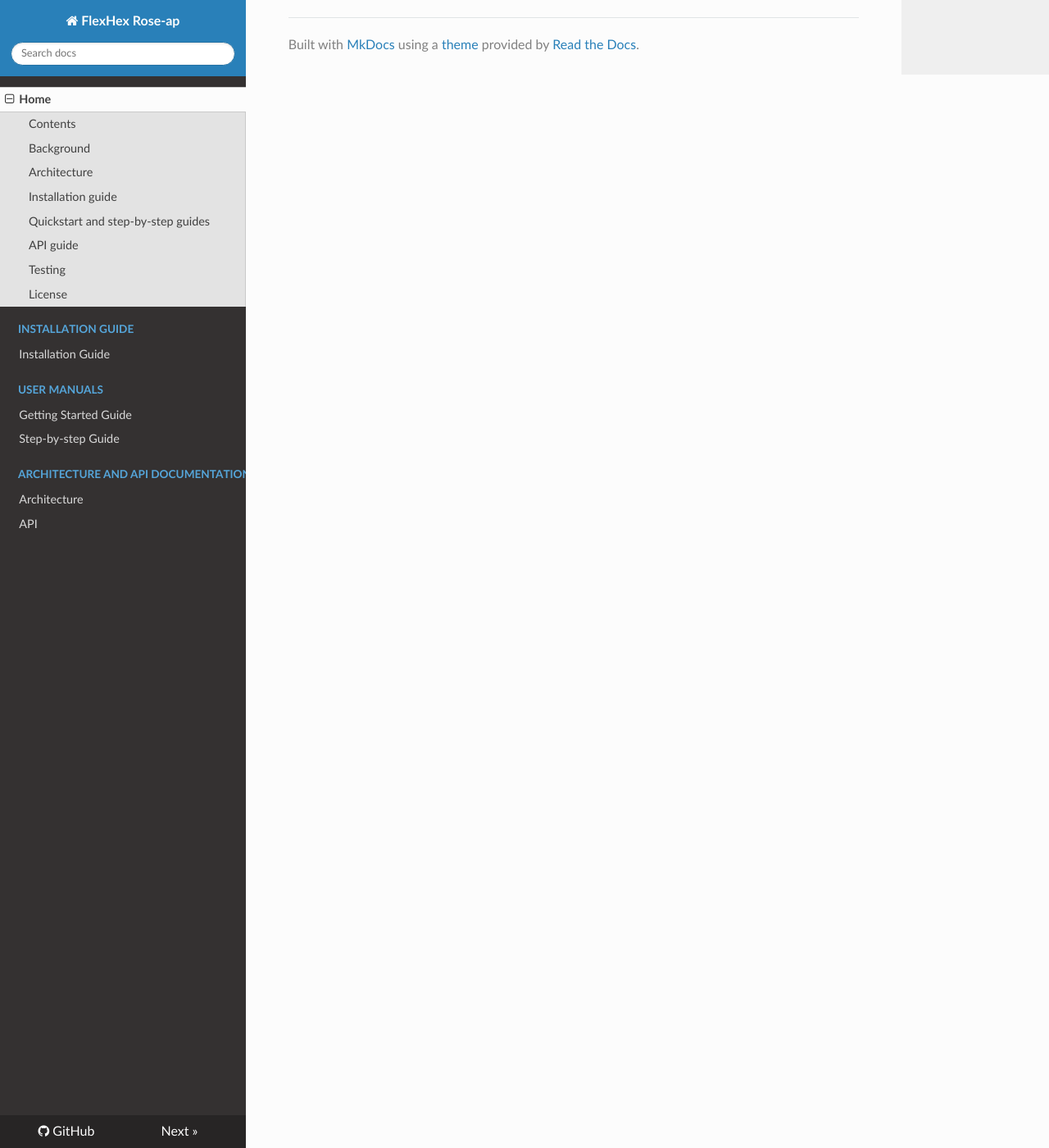
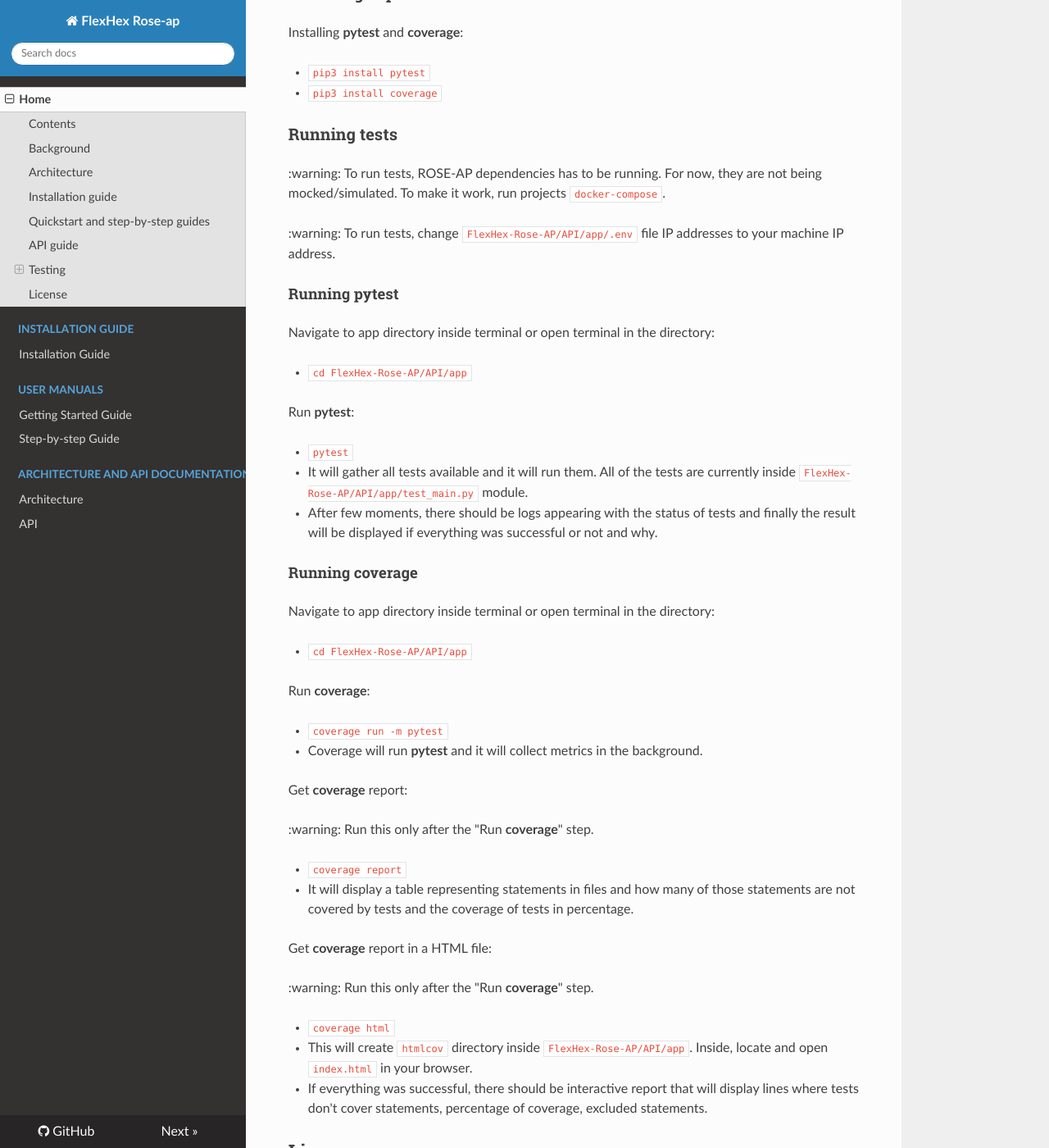
Before and after one commit to Factobotics/FlexHex-Rose-AP, an MkDocs documentation site: the page built from docs/index.md, in a window 1280 px wide and 1400 px high, scrolled down 2014 px. Shown: the whole window at 82% size. Built offline with MkDocs 1.6.1, drawn with Linux system fonts in a browser that asks for light colours; nearby versions of some CDN libraries; old or Windows-style settings are respelled for this version of MkDocs; some of the changed text lies outside the part shown.

Commit message:
Update README.md, docs/README.md, docs/index.md files

````diff
--- a/docs/index.md
+++ b/docs/index.md
@@ -62,7 +62,71 @@ Information about the API of the FlexHex ROSE-AP can be found in the [API docume
 
 ## Testing
 
-TBD
+For now, API tests are available.
+
+They are done using python module "[pytest](https://docs.pytest.org/en/latest/)" and for coverage "[coverage](https://coverage.readthedocs.io/en/latest/)".
+
+To install the modules, you need Python 3. Python3.7+ recommended. You can get python [here](https://www.python.org/downloads/). Also, python packet manager **pip** is required.
+
+### Installing dependencies
+
+Installing **pytest** and **coverage**:
+
+- ```pip3 install pytest```
+
+- ```pip3 install coverage```
+
+### Running tests
+
+:warning: To run tests, ROSE-AP dependencies has to be running. For now, they are not being mocked/simulated. To make it work, run  projects ```docker-compose```.
+
+:warning: To run tests, change ```FlexHex-Rose-AP/API/app/.env``` file IP addresses to your machine IP address.
+
+#### Running pytest
+
+Navigate to app directory inside terminal or open terminal in the directory:
+
+- ```cd FlexHex-Rose-AP/API/app```
+
+Run **pytest**:
+
+- ```pytest```
+
+- It will gather all tests available and it will run them. All of the tests are currently inside ```FlexHex-Rose-AP/API/app/test_main.py``` module.
+
+- After few moments, there should be logs appearing with the status of tests and finally the result will be displayed if everything was successful or not and why.
+
+#### Running coverage
+
+Navigate to app directory inside terminal or open terminal in the directory:
+
+- ```cd FlexHex-Rose-AP/API/app```
+
+Run **coverage**:
+
+- ```coverage run -m pytest```
+
+- Coverage will run **pytest** and it will collect metrics in the background.
+
+Get **coverage** report:
+
+:warning: Run this only after the "Run **coverage**" step.
+
+- ```coverage report```
+
+- It will display a table representing statements in files and how many of those statements are not covered by tests and the coverage of tests in percentage.
+
+
+Get **coverage** report in a HTML file:
+
+:warning: Run this only after the "Run **coverage**" step.
+
+- ```coverage html```
+
+- This will create ```htmlcov``` directory inside ```FlexHex-Rose-AP/API/app```. Inside, locate and open ```index.html``` in your browser.
+
+- If everything was successful, there should be interactive report that will display lines where tests don't cover statements, percentage of coverage, excluded statements.
+
 
 ## License
 
````
Also changed, not shown: README.md (+65 -1 lines), docs/README.md (+65 -1 lines).
